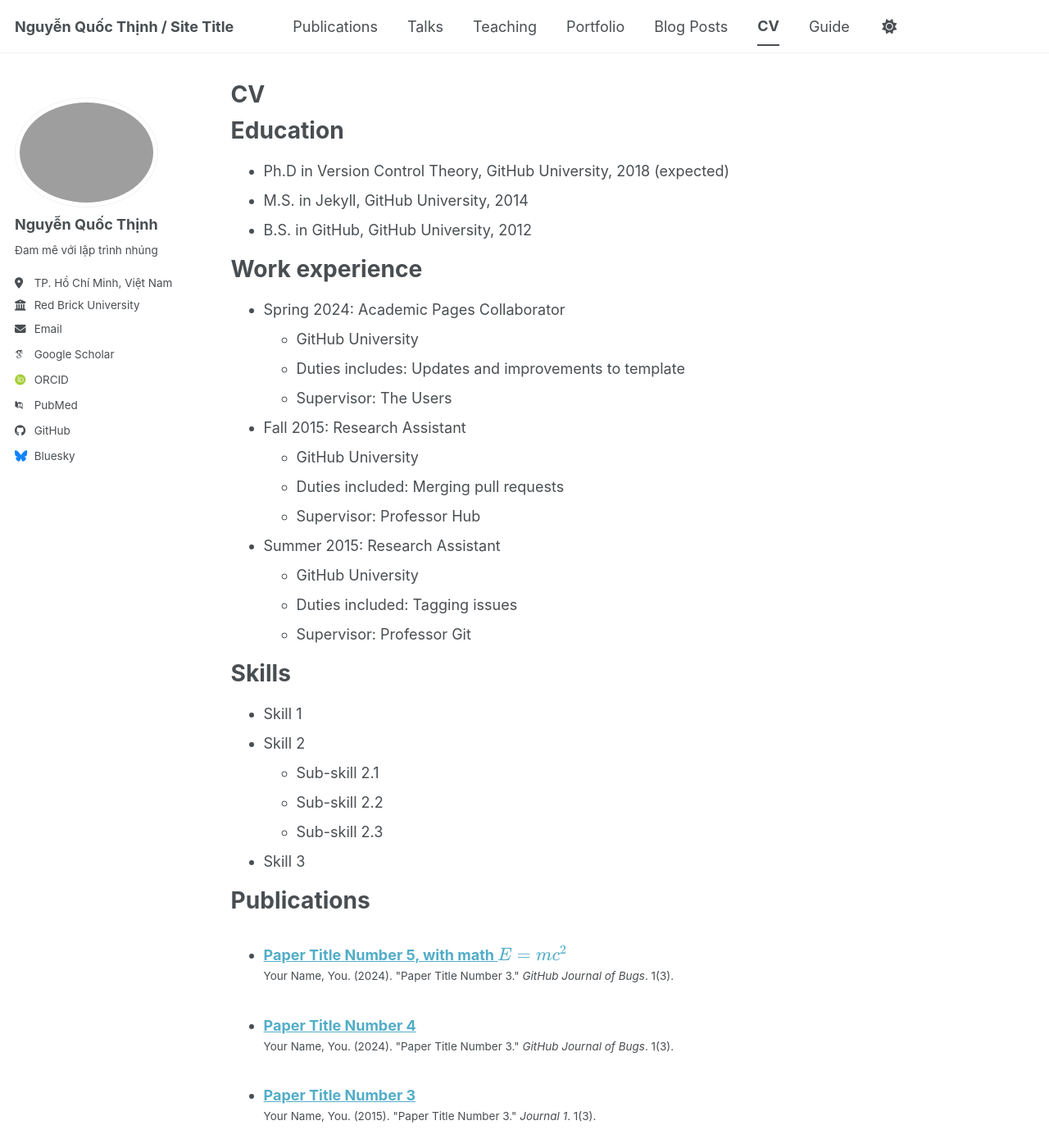
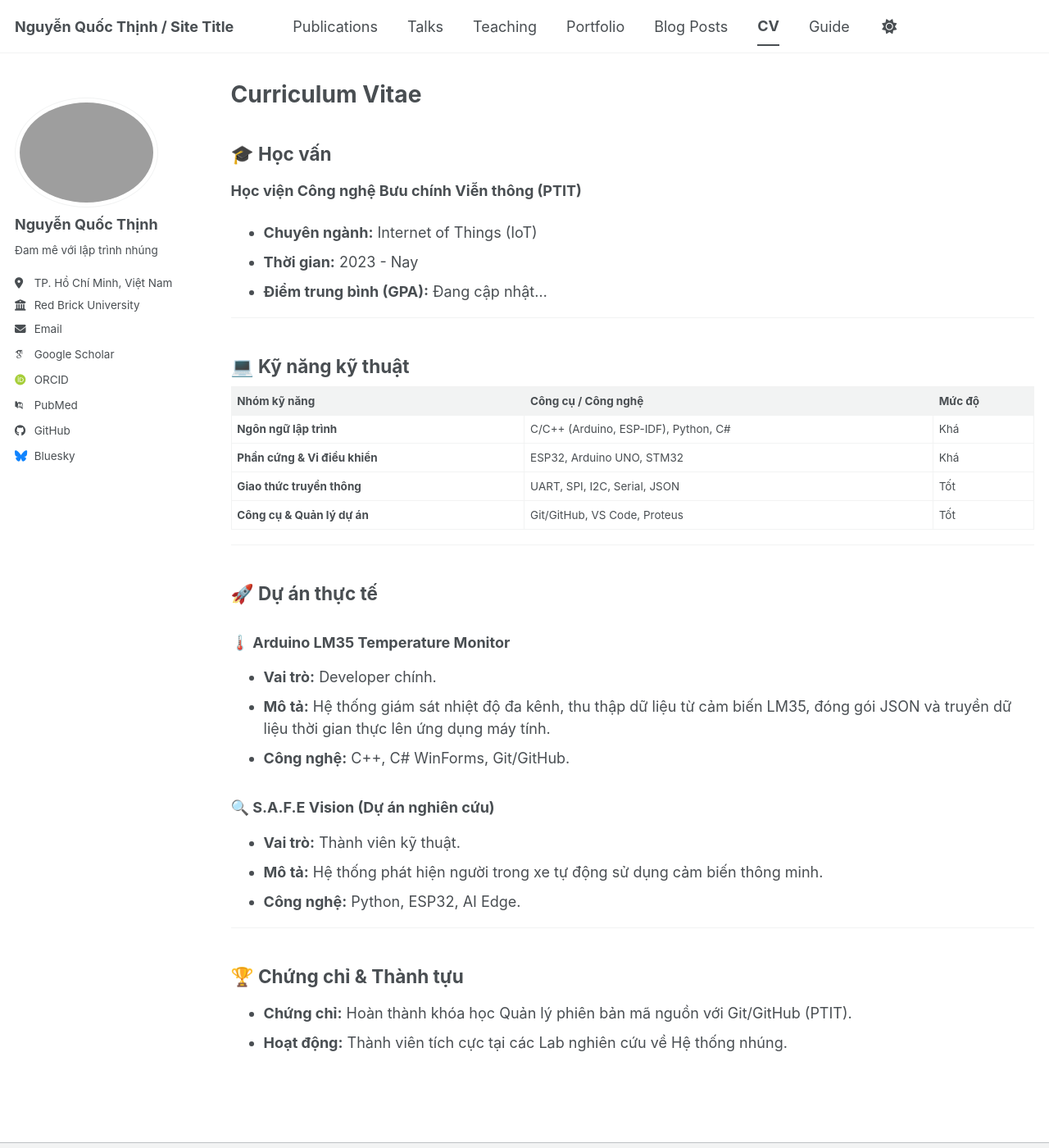
Before and after one commit to nguyenthinh06062005-lgtm/nguyenthinh06062005-lgtm.github.io, a Jekyll site: the page built from _pages/cv.md, in a window 1280 px wide and 1400 px high. Shown: the whole window at 82% size. Built offline with Jekyll 4.4.1, drawn with Linux system fonts in a browser that asks for light colours; some web fonts are replaced; a script bundle is joined from its source files by our own code; library files that are not in the unit come from our copies; some of the changed text lies outside the part shown.

Commit message:
feat: add detailed arduino project to portfolio with technical focus

```diff
--- a/_config.yml
+++ b/_config.yml
@@ -7,7 +7,7 @@
 # server process.
 
 # Basic Site Settings
-locale                   : "en-US"
+locale                   : "vi-VN"
 site_theme               : "default" # The available themes options are "default", "air", "sunrise", "mint", "dirt" and "contrast"
 title                    : "Nguyễn Quốc Thịnh / Site Title"
 title_separator          : "-"
@@ -23,7 +23,7 @@ repository               : "academicpages/academicpages.github.io"
 #               Additional customization can be done by editing /_includes/author-profile.html
 author:
   # Biographic information
-  avatar           : "bio-photo-2"
+  avatar           : "/images/thinh.jpg"
   name             : "Nguyễn Quốc Thịnh"
   pronouns         : # example: "she/her"
   bio              : "Đam mê với lập trình nhúng"
--- a/_pages/cv.md
+++ b/_pages/cv.md
@@ -1,6 +1,6 @@
 ---
 layout: archive
-title: "CV"
+title: "Curriculum Vitae"
 permalink: /cv/
 author_profile: true
 redirect_from:
@@ -9,56 +9,40 @@ redirect_from:
 
 {% include base_path %}
 
-Education
-======
-* Ph.D in Version Control Theory, GitHub University, 2018 (expected)
-* M.S. in Jekyll, GitHub University, 2014
-* B.S. in GitHub, GitHub University, 2012
+## 🎓 Học vấn
 
-Work experience
-======
-* Spring 2024: Academic Pages Collaborator
-  * GitHub University
-  * Duties includes: Updates and improvements to template
-  * Supervisor: The Users
+**Học viện Công nghệ Bưu chính Viễn thông (PTIT)**
+* **Chuyên ngành:** Internet of Things (IoT)
+* **Thời gian:** 2023 - Nay
+* **Điểm trung bình (GPA):** Đang cập nhật...
 
-* Fall 2015: Research Assistant
-  * GitHub University
-  * Duties included: Merging pull requests
-  * Supervisor: Professor Hub
+---
 
-* Summer 2015: Research Assistant
-  * GitHub University
-  * Duties included: Tagging issues
-  * Supervisor: Professor Git
+## 💻 Kỹ năng kỹ thuật
 
-Skills
-======
-* Skill 1
-* Skill 2
-  * Sub-skill 2.1
-  * Sub-skill 2.2
-  * Sub-skill 2.3
-* Skill 3
+| Nhóm kỹ năng | Công cụ / Công nghệ | Mức độ |
+| :--- | :--- | :--- |
+| **Ngôn ngữ lập trình** | C/C++ (Arduino, ESP-IDF), Python, C# | Khá |
+| **Phần cứng & Vi điều khiển** | ESP32, Arduino UNO, STM32 | Khá |
+| **Giao thức truyền thông** | UART, SPI, I2C, Serial, JSON | Tốt |
+| **Công cụ & Quản lý dự án** | Git/GitHub, VS Code, Proteus | Tốt |
 
-Publications
-======
-  <ul>{% for post in site.publications reversed %}
-    {% include archive-single-cv.html %}
-  {% endfor %}</ul>
+---
 
-Talks
-======
-  <ul>{% for post in site.talks reversed %}
-    {% include archive-single-talk-cv.html  %}
-  {% endfor %}</ul>
+## 🚀 Dự án thực tế
 
-Teaching
-======
-  <ul>{% for post in site.teaching reversed %}
-    {% include archive-single-cv.html %}
-  {% endfor %}</ul>
+### 🌡️ Arduino LM35 Temperature Monitor
+* **Vai trò:** Developer chính.
+* **Mô tả:** Hệ thống giám sát nhiệt độ đa kênh, thu thập dữ liệu từ cảm biến LM35, đóng gói JSON và truyền dữ liệu thời gian thực lên ứng dụng máy tính.
+* **Công nghệ:** C++, C# WinForms, Git/GitHub.
 
-Service and leadership
-======
-* Currently signed in to 43 different slack teams
+### 🔍 S.A.F.E Vision (Dự án nghiên cứu)
+* **Vai trò:** Thành viên kỹ thuật.
+* **Mô tả:** Hệ thống phát hiện người trong xe tự động sử dụng cảm biến thông minh.
+* **Công nghệ:** Python, ESP32, AI Edge.
+
+---
+
+## 🏆 Chứng chỉ & Thành tựu
+* **Chứng chỉ:** Hoàn thành khóa học Quản lý phiên bản mã nguồn với Git/GitHub (PTIT).
+* **Hoạt động:** Thành viên tích cực tại các Lab nghiên cứu về Hệ thống nhúng.
```
Also changed, not shown: _pages/about.md (+36 -18 lines), _portfolio/portfolio-1.md (+27 -17 lines).
